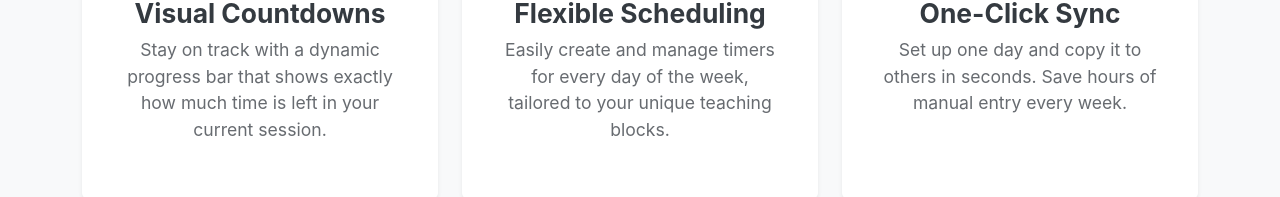
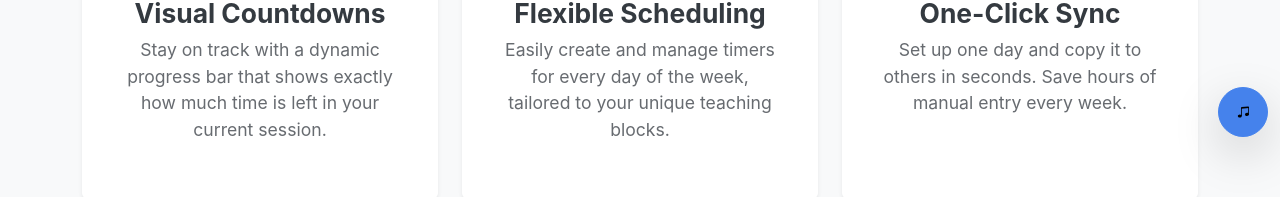
Before and after one commit to itanne99/teachy-time, a Next.js app: page / in a window 1280 px wide. Shown: the part 653-850 px from the top of the page. Built offline with nearby package versions, Linux system fonts and the light colour scheme; no server answers.

Commit message:
Added initial audio player

```diff
--- /dev/null
+++ b/src/components/AudioPlayer/AudioPlayer.jsx
@@ -0,0 +1,68 @@
+import React, { useState } from 'react';
+import ReactAudioPlayer from 'react-audio-player';
+import { Container, Button, Navbar } from 'react-bootstrap';
+import { MusicNoteBeamed } from 'react-bootstrap-icons';
+import CommonUtils from '@/services/CommonUtils';
+
+export const AudioPlayer = ({ src }) => {
+  const [isVisible, setIsVisible] = useState(false);
+
+  return (
+    <Navbar
+      fixed="bottom"
+      className="py-2"
+      style={{
+        zIndex: 1050,
+        backgroundColor: isVisible ? 'white' : 'transparent',
+        borderTop: isVisible ? '1px solid #dee2e6' : 'none',
+        boxShadow: isVisible ? '0 -0.5rem 1rem rgba(0, 0, 0, 0.15)' : 'none',
+        transition: 'all 0.3s ease-in-out',
+        pointerEvents: 'none' // Allows clicking elements behind the transparent navbar
+      }}
+    >
+      <Container fluid className="d-flex align-items-center">
+        {/* Spacer to balance the button and keep player centered on larger screens */}
+        <div style={{ width: '50px' }} className="d-none d-md-block" />
+
+        {/* Audio Player Content */}
+        <div
+          className="flex-grow-1 d-flex justify-content-center px-3"
+          style={{
+            opacity: isVisible ? 1 : 0,
+            visibility: isVisible ? 'visible' : 'hidden',
+            transform: isVisible ? 'translateY(0)' : 'translateY(10px)',
+            transition: 'all 0.3s ease-in-out',
+            pointerEvents: isVisible ? 'auto' : 'none'
+          }}
+        >
+          {CommonUtils.isNullOrWhitespace(src) ? <div className="text-muted">No audio available</div> : <ReactAudioPlayer
+            src={src}
+            controls
+            className="w-100"
+            style={{ maxWidth: '800px' }}
+          />}
+        </div>
+
+        {/* Toggle Button - Always visible and in-line with the player */}
+        <Button
+          variant="primary"
+          className="rounded-circle shadow-lg"
+          style={{
+            width: '50px',
+            height: '50px',
+            display: 'flex',
+            alignItems: 'center',
+            justifyContent: 'center',
+            pointerEvents: 'auto', // Always clickable
+            transition: 'all 0.3s ease',
+            zIndex: 1060
+          }}
+          onClick={() => setIsVisible(!isVisible)}
+          aria-label={isVisible ? "Hide Audio Player" : "Show Audio Player"}
+        >
+          <MusicNoteBeamed size={22} />
+        </Button>
+      </Container>
+    </Navbar>
+  );
+};
--- a/src/pages/_app.js
+++ b/src/pages/_app.js
@@ -1,4 +1,5 @@
 import { NavBar } from "@/components/NavBar/NavBar";
+import { AudioPlayer } from "@/components/AudioPlayer/AudioPlayer";
 import "@/styles/litera-bootstrap.css"
 import { Container } from "react-bootstrap";
 import { useEffect } from "react";
@@ -105,6 +106,7 @@ export default function App({ Component, pageProps }) {
   <Container fluid className="p-0 bg-light d-flex flex-column" style={{ minHeight: "100vh" }}>
     <NavBar useStore={useStore} />
     <Component {...pageProps} useStore={useStore} />
+    <AudioPlayer src="https://mgsqrwnwppjmijenbfys.supabase.co/storage/v1/object/public/chimes/public/wind-chimes-37762.mp3" />
     <SpeedInsights/>
     <Analytics/>
   </Container>);
```
